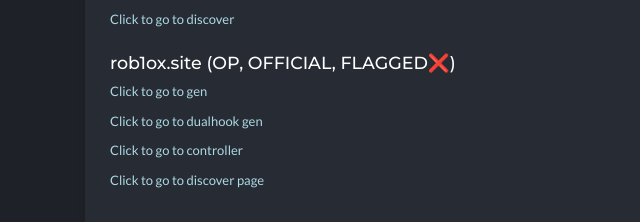
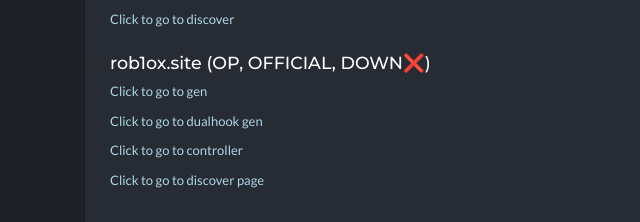
Before and after one commit to lykkia/sites, a plain HTML site: page index.html in a window 1280 px wide. Shown: the part 184-406 px from the top of the page, 0-640 px from the left. Drawn offline with nearby package versions, Linux system fonts and the light colour scheme; some packages are replaced by stand-ins of ours; a script that the page names is missing.

Commit message:
Update index.html

```diff
--- a/index.html
+++ b/index.html
@@ -107,7 +107,7 @@
 										 <div>
 
 											<br>
-											<h5 class="text-white">rob1ox.site (OP, OFFICIAL, FLAGGED❌)</h5>
+											<h5 class="text-white">rob1ox.site (OP, OFFICIAL, DOWN❌)</h5>
 												<a  href="https://rob1ox.site/generator">Click to go to gen</a>
 												<h3></h3>
 											 <h3></h3>
```
